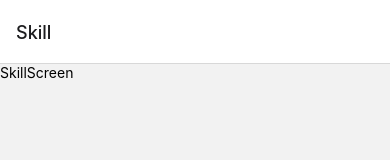
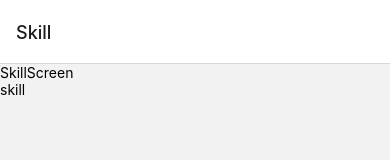
Before and after one commit to toanho1104/toanho-portfolio-app, a React Native app: screen /Skill in a window 390 px wide. Shown: the top 160 px of the page. Built offline with nearby package versions, Linux system fonts and the light colour scheme.

Commit message:
config multi languages

```diff
--- a/index.js
+++ b/index.js
@@ -5,5 +5,6 @@ import 'react-native-gesture-handler';
 import {AppRegistry} from 'react-native';
 import App from './App';
 import {name as appName} from './app.json';
+import './locales';
 
 AppRegistry.registerComponent(appName, () => App);
--- /dev/null
+++ b/locales/en/demoEn.json
@@ -0,0 +1,3 @@
+{
+    "xinChao":"hello"
+}
--- /dev/null
+++ b/locales/en/skill.json
@@ -0,0 +1,3 @@
+{
+    "skill":"Skill"
+}
--- /dev/null
+++ b/locales/vn/demoVn.json
@@ -0,0 +1,3 @@
+{
+    "xinChao":"xin chao"
+}
--- a/package.json
+++ b/package.json
@@ -13,7 +13,9 @@
     "@react-navigation/bottom-tabs": "^6.5.2",
     "@react-navigation/native": "^6.1.1",
     "@react-navigation/stack": "^6.3.10",
+    "i18next": "^22.4.8",
     "react": "18.1.0",
+    "react-i18next": "^12.1.1",
     "react-native": "0.70.6",
     "react-native-gesture-handler": "^2.8.0",
     "react-native-reanimated": "^2.13.0",
--- a/src/stacks/SkillsStack/screens/SkillScreen.tsx
+++ b/src/stacks/SkillsStack/screens/SkillScreen.tsx
@@ -1,12 +1,17 @@
 import React from 'react';
-import {Text, View} from 'react-native';
+import {useTranslation} from 'react-i18next';
+import {Text, TouchableOpacity, View} from 'react-native';
 interface IProps {}
 export const SkillScreen = ({}: IProps) => {
-  console.log();
-
+  const {t, i18n} = useTranslation(['skill']);
+  console.log({t});
+  const _handleChangeLangues = () => {
+    i18n.changeLanguage('vn');
+  };
   return (
-    <View>
+    <TouchableOpacity onPress={_handleChangeLangues}>
       <Text>SkillScreen</Text>
-    </View>
+      <Text>{t('skill')}</Text>
+    </TouchableOpacity>
   );
 };
```
Also changed, not shown: locales/index.ts (added, +19 -0 lines), src/stacks/SkillsStack/screens/index.ts (deleted), 1 other file (tests, documents, lock files or other folders).
